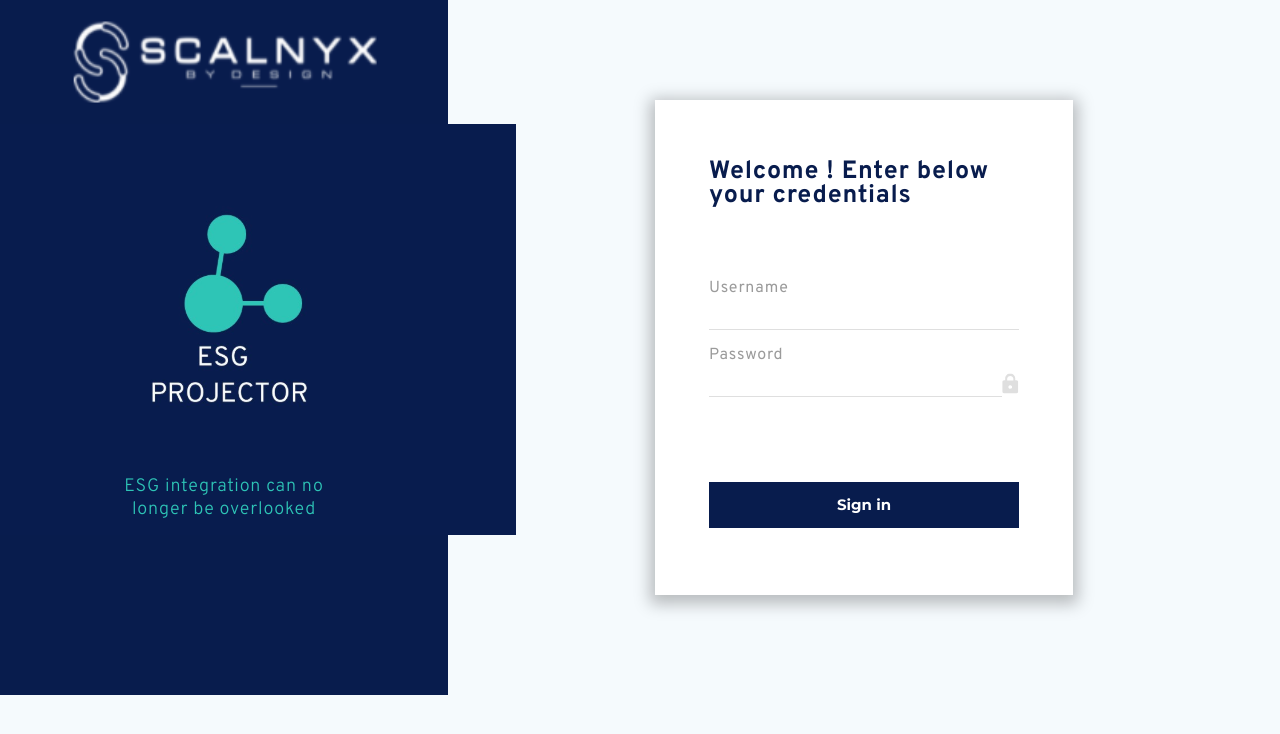
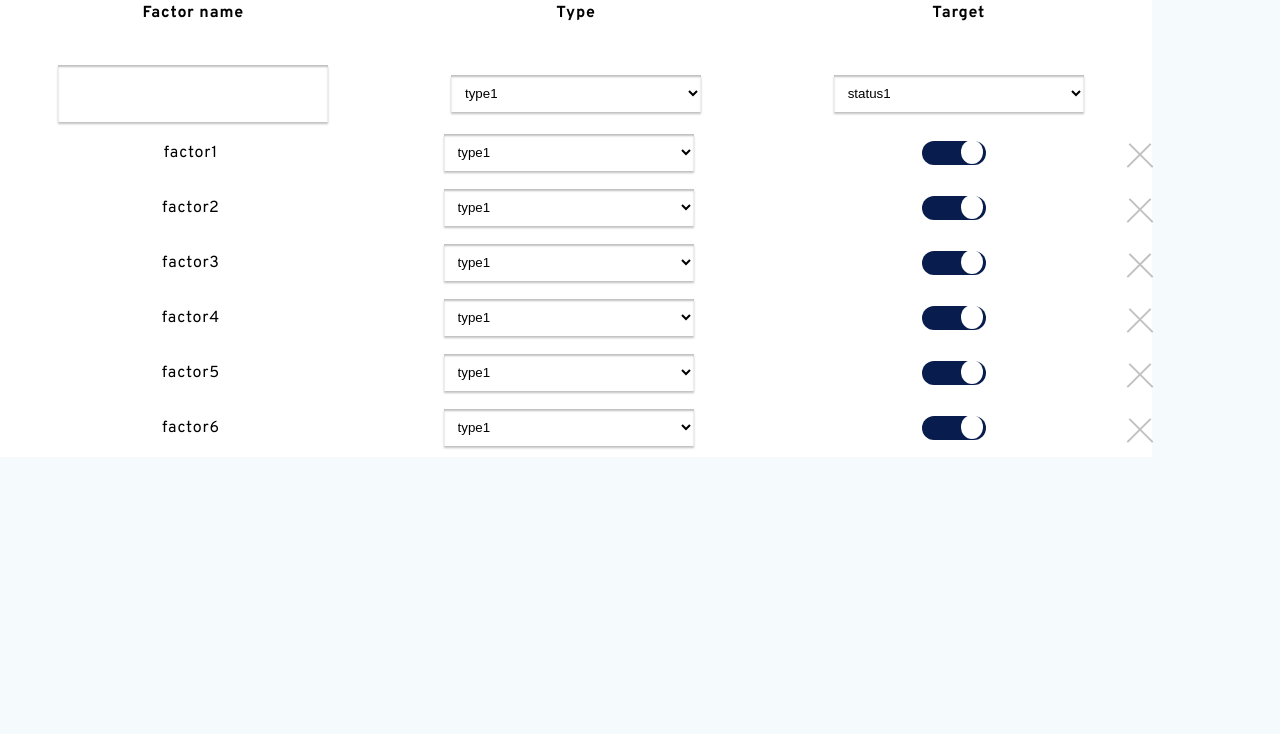
Before and after one commit to salim499/mvp2_version2, a React (Create React App) app: page / in a window 1280 px wide. Shown: the top 734 px of the page. Built offline with nearby package versions, Linux system fonts and the light colour scheme.

Commit message:
explore data set table integration

```diff
--- a/src/App.js
+++ b/src/App.js
@@ -4,6 +4,7 @@
 // Import from libraries
 import { BrowserRouter as Router, Route } from 'react-router-dom'
 import axios from 'axios'
+
 // Import css files
 import './App.css'
 
@@ -22,6 +23,7 @@
 import ViewPortfolio from './features/viewPortfolio'
 import ChoseDateWindow from './features/choseDateWindow'
 import CausalModelView from './features/causalModelView'
+import TableView from './features/TableView'
 
 // Import contexts
 import { useAuth } from "./contexts/user"
@@ -38,13 +40,16 @@
   return (
     <div className="App">
       <Router>
-        {currentUser&& <NavBar/>}
+    {/*    {currentUser&& <NavBar/>}
       <Route path="/" exact>
       {
         currentUser?
         <Dashboard/>:
         <Login/>
       }
+      </Route>*/}
+      <Route path="/" exact>
+        <TableView/>
       </Route>
       <Route path="/portfolio-causal-model" exact>
         <CausalModelView/>
--- /dev/null
+++ b/src/components/Table.js
@@ -0,0 +1,85 @@
+// Import from react
+import React from 'react'
+
+const typesFilter=['type1', 'type2', 'type3','type4', 'type5', 'type6']
+const statusFilter=['status1', 'status2', 'status3','status4', 'status5', 'status6']
+const clDropLayoutFactorsContextValue=
+[
+ {name:'factor1',type:'integer',isTarget:true},
+ {name:'factor2',type:'integer',isTarget:true},
+ {name:'factor3',type:'integer',isTarget:true},
+ {name:'factor4',type:'integer',isTarget:true},
+ {name:'factor5',type:'integer',isTarget:true},
+ {name:'factor6',type:'integer',isTarget:true},
+]
+const types=['type1', 'type2', 'type3','type4', 'type5', 'type6']
+function Table() {
+    return (
+        <section>
+        <table
+        className="reporting-table-table-auto"
+        >
+          <thead>
+          <tr className="factors-table-header" >
+            <th className="val-1">Factor name</th>
+            <th className="val-2">Type</th>
+            <th className="val-3">Target</th>
+          </tr>
+          <br/>
+          <br/>
+          <tr className="factors-table-header">
+            <th className="val-1">
+              <input type="text" ></input>
+              </th>
+            <th className="val-1">
+              <select name="models" id="models-choices">
+              {typesFilter.map((type, index) => (
+                <option key={type}>{type}</option>
+              ))
+              }
+          </select>
+            </th>
+            <th className="val-1">
+              <select name="models" id="models-choices">
+              {statusFilter.map((state, index) => (
+                <option key={state}>{state}</option>
+              ))
+              }
+          </select>
+            </th>
+          </tr>
+          </thead>
+
+          {
+            clDropLayoutFactorsContextValue
+            .map((factor,index)=>(
+           <tr className="factor-row table-factors-select" id="dz" key={factor.name}>
+            <td className="val-1" key={factor.name}>{factor.name}</td>
+            <td className="val-1" key={factor.name?factor.name+"name":Math.random()}>
+              <select name="models" id="models-choices"
+              defaultValue={factor.type?factor.type:null}>
+              {types.map((type, index) => (
+                <option key={type}>{type}</option>
+              ))
+              }
+          </select>
+            </td>
+            <td className="val-1" key={factor.isTarget?factor.isTarget.toString():null}>
+            <label class="switch">
+            <input type="checkbox" id="toggle" className="toggle--checkbox" defaultChecked ={factor.isTarget}/>
+            <span class="slider round"></span>
+            </label>
+            <br/><br/>
+            </td>
+            <div className="close">
+
+            </div>
+              </tr>
+            ))
+          }
+        </table>
+        </section>
+    )
+}
+
+export default Table
--- a/src/components/dragSection.js
+++ b/src/components/dragSection.js
@@ -14,6 +14,7 @@
     {(provided) => (
     <div className="list_items" {...provided.droppableProps} ref={provided.innerRef}>
     {
+        console.log(props.factors),
          props.factors.map((factor, index)=>(
             <Draggable key={factor.name} draggableId={factor.name} index={index}>
             {(provided) => (
--- a/src/components/dropItem.js
+++ b/src/components/dropItem.js
@@ -18,17 +18,17 @@
         <div style={{backgroundColor:props.backgroundP, minHeight: '147px'}}>
         <div className="item-header">
         <div className="item-header-label">
-            {props.item&&props.item.name}
+            {props.itemsCategory}
         </div>
         <div className="item-header-icon" onClick={()=>props.handleDeleteItem(props.item.name)}>
             <img src={Trash} />
         </div>
         </div>
         {
-          props.item&&props.item.factors.map((factor, index) => (
+          props.items.map((item, index) => (
             <div className="item-factor" style={{
               backgroundColor:props.color
-            }}>{factor.name}</div>
+            }}>{item.name}</div>
           ))
         }
     </div>
--- a/src/components/selectDndFile.js
+++ b/src/components/selectDndFile.js
@@ -29,7 +29,7 @@
   // useCallback
   const onDrop = useCallback(acceptedFiles => {
 
-    if(acceptedFiles[0].type==='application/vnd.ms-excel'){
+ //   if(acceptedFiles[0].type==='application/vnd.ms-excel'){
       // set background of dnd div to default
       selectDndDiv.current.style=null
       // remove error message of dnd and select actions
@@ -55,8 +55,8 @@
       })
       */
       return
-    }
-    setErrorMessage(typeError)
+    //}
+    //setErrorMessage(typeError)
   }, [])
 
   // useDropzone
--- /dev/null
+++ b/src/css/TableView.css
@@ -0,0 +1,123 @@
+.reporting-table-table-auto {
+    width: 90%;
+    background-color: #ffffff;
+}
+tr {
+    justify-content: space-between;
+    width: 100%;
+    display: flex;
+    align-items: center;
+    overflow-wrap: anywhere;
+}
+td {
+    align-items: center;
+    width: 100%;
+    display: flex;
+    justify-content: center;
+}
+th {
+    align-items: center;
+    width: 100%;
+    display: flex;
+    justify-content: center;
+}
+.factors-table-header > th > input,
+select {
+  border: inherit;
+  width: 250px;
+  height: 37px;
+  background: #ffffff;
+  box-shadow: 0px 2px 2px rgba(0, 0, 0, 0.25),
+  inset 0px 2px 2px rgba(0, 0, 0, 0.25);
+  padding: 10px;
+}
+.close {
+    width: 30px;
+    height: 30px;
+    opacity: 0.3;
+
+    display: flex;
+    justify-content: center;
+    align-items: center;
+    border-radius: 5px;
+    margin: 15px 5px 10px 0px;
+    cursor: pointer;
+  }
+  .close:hover {
+    opacity: 1;
+  }
+  .close:before,
+  .close:after {
+    content: " ";
+    height: 33px;
+    width: 2px;
+    background-color: #333;
+  }
+  .close:before {
+    transform: rotate(45deg);
+  }
+  .close:after {
+    transform: rotate(-45deg);
+  }
+  /* The switch - the box around the slider */
+.switch {
+    position: relative;
+    display: inline-block;
+    width: 80px;
+    height: 24px;
+  }
+
+  /* Hide default HTML checkbox */
+  .switch input {
+    opacity: 0;
+    width: 0;
+    height: 0;
+  }
+
+  /* The slider */
+  .slider {
+    position: absolute;
+    cursor: pointer;
+    top: 0;
+    left: 0;
+    right: 0;
+    bottom: 0;
+    background-color: #ccc;
+    -webkit-transition: .4s;
+    transition: .4s;
+  }
+
+  .slider:before {
+    position: absolute;
+    content: "";
+    height: 100%;
+    width: 22px;
+    left: 2.5px;
+    bottom: 1px;
+    /* top: 1px; */
+    background-color: white;
+    transition: .4s;
+  }
+
+  input:checked + .slider {
+    background-color: rgb(8,28,77);
+  }
+
+  input:focus + .slider {
+    box-shadow: 0 0 1px rgb(8,28,77);
+  }
+
+  input:checked + .slider:before {
+    -webkit-transform: translateX(36px);
+    -ms-transform: translateX(36px);
+    transform: translateX(36px);
+  }
+
+  /* Rounded sliders */
+  .slider.round {
+    border-radius: 34px;
+  }
+
+  .slider.round:before {
+    border-radius: 50%;
+  }
--- /dev/null
+++ b/src/features/TableView.js
@@ -0,0 +1,18 @@
+// Import from react
+import React from 'react'
+
+// Import css files
+import '../css/TableView.css'
+
+// Import components
+import Table from '../components/Table'
+
+function TableView() {
+    return (
+        <div>
+            <Table/>
+        </div>
+    )
+}
+
+export default TableView
--- a/src/features/choseDateWindow.js
+++ b/src/features/choseDateWindow.js
@@ -3,7 +3,7 @@
 
 // Import from libraries
 import { useHistory, useLocation } from 'react-router-dom';
-import { get } from 'axios';
+import { post } from 'axios';
 
 // Import components
 import Timeline from '../components/timeline'
@@ -175,12 +175,27 @@
     },[])
 
     // next button
-    const handleNext = useCallback (()=>{
-        history.push({
+    const handleNext = async()=>{
+        try{
+          location.state.selectedDateInterval={startDate: startDate, endDate: endDate}
+          console.log(location.state)
+          console.log(localStorage.getItem('token'))
+          const res=await post (`${process.env.REACT_APP_URL_MASTER}/portfolios`,
+          location.state,
+          {
+            headers:{
+                token: localStorage.getItem('token')
+            }
+          })
+          console.log(res)
+        /*  history.push({
             pathname : '/portfolio-causal-model',
-            state : location.state
-        })
-    },[])
+        }) */
+        }
+        catch (err){
+          console.log(err)
+        }
+    }
 
     // set datesInterval
     const handleSetDatesInterval = useCallback ((startD, endD)=>{
@@ -203,6 +218,11 @@
           console.log(e)
       }
     },[])*/
+
+    // function
+    const handleCreatePortfolio = () => {
+
+    }
 
     return(
         <div className={navBarState?"container-with-margin":"container-without-margin"}>
--- a/src/features/composePortfolio.js
+++ b/src/features/composePortfolio.js
@@ -45,6 +45,9 @@
     const [previewVisibility, setPreviewVisibility] = useState("visible")
     const [nextVisibility, setNextVisibility] = useState("visible")
     const [currentDropIndex, setCurrentDropIndex] = useState(null)
+    const [dataSourceId, setDataSourceId] = useState(null)
+    const [portfolioName, setPortfolioName] = useState(null)
+    const [portfolioDescription, setPortfolioDescription] = useState(null)
 
     // useCallback
     // show or hide the modal to create a new category
@@ -54,15 +57,15 @@
 
     // create a new category
     const handleCreateNewCategory = useCallback ((categoryName)=>{
-        setCategories(categories=>[...categories, {name:categoryName, factors:[]}])
+        setCategories(categories=>[...categories, categoryName])
     },[categories])
     // remove category from categories
     const handleDeleteCategory = useCallback ((categoryName)=>{
         // move factors of the deleted category to drag section
-        const categoryToRemove = categories.find(category=>category.name === categoryName)
+        const categoryToRemove = categories.find(category=>category === categoryName)
         setFactors(factors.concat(categoryToRemove.factors))
         // remove category from categories state
-        setCategories(categories.filter(category=>category.name!=categoryName))
+        setCategories(categories.filter(category=>category!=categoryName))
     },[categories, factors])
 
     // preview button
@@ -76,9 +79,15 @@
     const handleNext = useCallback (()=>{
         history.push({
             pathname : '/chose-date-window',
-            state : location.state
+            state : {
+                datasourceId:dataSourceId,
+                name:"portfolio1",
+                description:"cheikh ljama3",
+                categories: categories,
+                factors: factors,
+                }
         })
-    },[location.state])
+    },[location.state, dataSourceId, categories, factors])
 
     // useEffect
     useEffect(async()=>{
@@ -90,8 +99,11 @@
             }
         }
         )
+        // set data source id
+        setDataSourceId(res.data.id)
+        // set factors
         res.data.columns.forEach(column => {
-            setFactors(factors=>[...factors, {name:column}])
+            setFactors(factors=>[...factors, {name:column, category:null}])
         })
       }
       catch (e) {
@@ -119,12 +131,8 @@
         if (result.source.droppableId==='factors'){
         // remove factor from drag Container
         const factorsLocal = [...factors]
-        const [factor] = factorsLocal.splice(result.source.index, 1)
+        factorsLocal[result.source.index].category=categories[result.destination.index]
         setFactors(factorsLocal)
-        //add factor to category container
-        const categoriesLocal = [...categories]
-        categoriesLocal[result.destination.index].factors.push(factor)
-        setCategories([...categoriesLocal])
         }
     }
 
@@ -137,6 +145,7 @@
 
     return (
       <div className={navBarState?"container-with-margin":"container-without-margin"}>
+          {console.log(categories,factors)}
         <Timeline timelineLevel={timelineLevel}/>
         <DataSetContainer/>
         <DragDropContext
@@ -152,13 +161,14 @@
                     {
                         categories.map((category, index)=>(
                             <Draggable
-                            key={category.name}
-                            draggableId={category.name}
+                            key={category}
+                            draggableId={category}
                             index={index}
                             >
                              {(provided2) => (
                             <Category
-                            item={category}
+                            itemsCategory={category}
+                            items={factors.filter(factor=>factor.category===category)}
                             provided={provided2}
                             color={colorPallet[index]}
                             backgroundP={currentDropIndex===index?'lightblue':'#FFFFFF'}
```
Also changed, not shown: src/App.css (line endings or trailing spaces).
